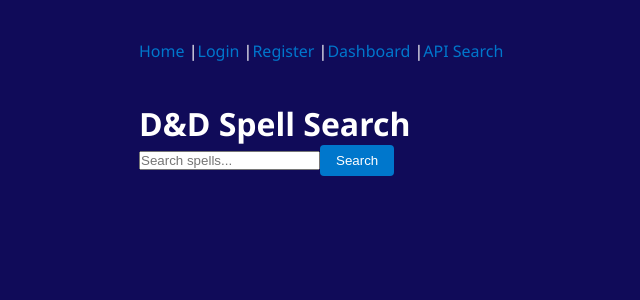
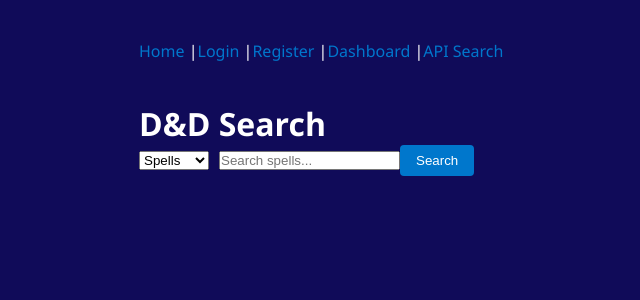
Before and after one commit to KhalaidW/DND_Tracker, a React (Vite) app in the folder client/: page /api-search in a window 1280 px wide. Shown: the top 300 px of the page, without its empty margins (121-761 px from the left). Built offline with nearby package versions, Linux system fonts and the light colour scheme.

Commit message:
intergrated class and race search. probably will change the api so i can get more details and search categories.

```diff
--- a/client/src/pages/ApiSearch.jsx
+++ b/client/src/pages/ApiSearch.jsx
@@ -2,21 +2,23 @@
 
 export default function ApiSearch() {
   const [query, setQuery] = useState("");
+  const [category, setCategory] = useState("spells");
   const [results, setResults] = useState([]);
-  const [selectedSpell, setSelectedSpell] = useState(null);
+  const [selectedItem, setSelectedItem] = useState(null); // renamed
   const [loading, setLoading] = useState(false);
   const [detailLoading, setDetailLoading] = useState(false);
-
 
   const handleSearch = async (e) => {
     e.preventDefault();
     if (!query.trim()) return;
 
     setLoading(true);
-    setSelectedSpell(null);
+    setSelectedItem(null);
 
     try {
-      const res = await fetch(`https://www.dnd5eapi.co/api/2014/spells?name=${query}`);
+      const res = await fetch(
+        `https://www.dnd5eapi.co/api/2014/${category}?name=${query}`
+      );
       const data = await res.json();
       setResults(data.results || []);
     } catch (err) {
@@ -27,56 +29,93 @@
     setLoading(false);
   };
 
-  const fetchSpellDetails = async (url) => {
+  const fetchDetails = async (url) => {
     setDetailLoading(true);
     try {
+      console.log("Fetching details from:", url);
       const res = await fetch(`https://www.dnd5eapi.co${url}`);
       if (!res.ok) throw new Error(`HTTP ${res.status}`);
       const data = await res.json();
-      setSelectedSpell(data);
+      setSelectedItem(data);
     } catch (err) {
-      console.error("Error fetching spell details:", err);
-      alert("Failed to load spell details. Check console for errors.");
+      console.error("Error fetching details:", err);
+      alert("Failed to load details. Check console for errors.");
     }
     setDetailLoading(false);
   };
 
   return (
     <div className="container">
-      <h1>D&D Spell Search</h1>
-      <form onSubmit={handleSearch}>
+      <h1>D&D Search</h1>
+      <form onSubmit={handleSearch} style={{ marginBottom: "20px" }}>
+        <select
+          value={category}
+          onChange={(e) => setCategory(e.target.value)}
+          style={{ marginRight: "10px" }}
+        >
+          <option value="spells">Spells</option>
+          <option value="classes">Classes</option>
+          <option value="races">Races</option>
+        </select>
+
         <input
           value={query}
           onChange={(e) => setQuery(e.target.value)}
-          placeholder="Search spells..."
+          placeholder={`Search ${category}...`}
         />
         <button type="submit">Search</button>
       </form>
 
       {loading && <p>Loading...</p>}
-      {!loading && results.length === 0 && query && <p>No spells found.</p>}
+      {!loading && results.length === 0 && query && <p>No results found.</p>}
 
       <ul>
-        {results.map((spell) => (
-          <li key={spell.index}>
-            <button onClick={() => fetchSpellDetails(spell.url)}>
-              {spell.name}
-            </button>
+        {results.map((item) => (
+          <li key={item.index}>
+            <button onClick={() => fetchDetails(item.url)}>{item.name}</button>
           </li>
         ))}
       </ul>
-      {detailLoading && <p>Loading spell details...</p>}
 
-      {selectedSpell && (
+      {detailLoading && <p>Loading details...</p>}
+
+      {selectedItem && (
         <div style={{ marginTop: "20px" }}>
-          <h2>{selectedSpell.name}</h2>
-          <p>
-            <strong>Level:</strong> {selectedSpell.level} <br />
-            <strong>School:</strong> {selectedSpell.school.name}
-          </p>
-          {selectedSpell.desc.map((line, i) => (
-            <p key={i}>{line}</p>
-          ))}
+          <h2>{selectedItem.name}</h2>
+
+          {category === "spells" && selectedItem.desc && (
+            <>
+              <p>
+                <strong>Level:</strong> {selectedItem.level} <br />
+                <strong>School:</strong> {selectedItem.school?.name}
+              </p>
+              {selectedItem.desc.map((line, i) => (
+                <p key={i}>{line}</p>
+              ))}
+            </>
+          )}
+
+          {category === "classes" && (
+            <>
+              <p>
+                <strong>Hit Die:</strong> d{selectedItem.hit_die} <br />
+                <strong>Proficiencies:</strong>{" "}
+                {selectedItem.proficiencies.map((p) => p.name).join(", ")}
+              </p>
+            </>
+          )}
+
+          {category === "races" && (
+            <>
+              <p>
+                <strong>Speed:</strong> {selectedItem.speed} <br />
+                <strong>Ability Bonuses:</strong>{" "}
+                {selectedItem.ability_bonuses
+                  .map((b) => `${b.ability_score.name} +${b.bonus}`)
+                  .join(", ")}
+              </p>
+            </>
+          )}
         </div>
       )}
     </div>
```
